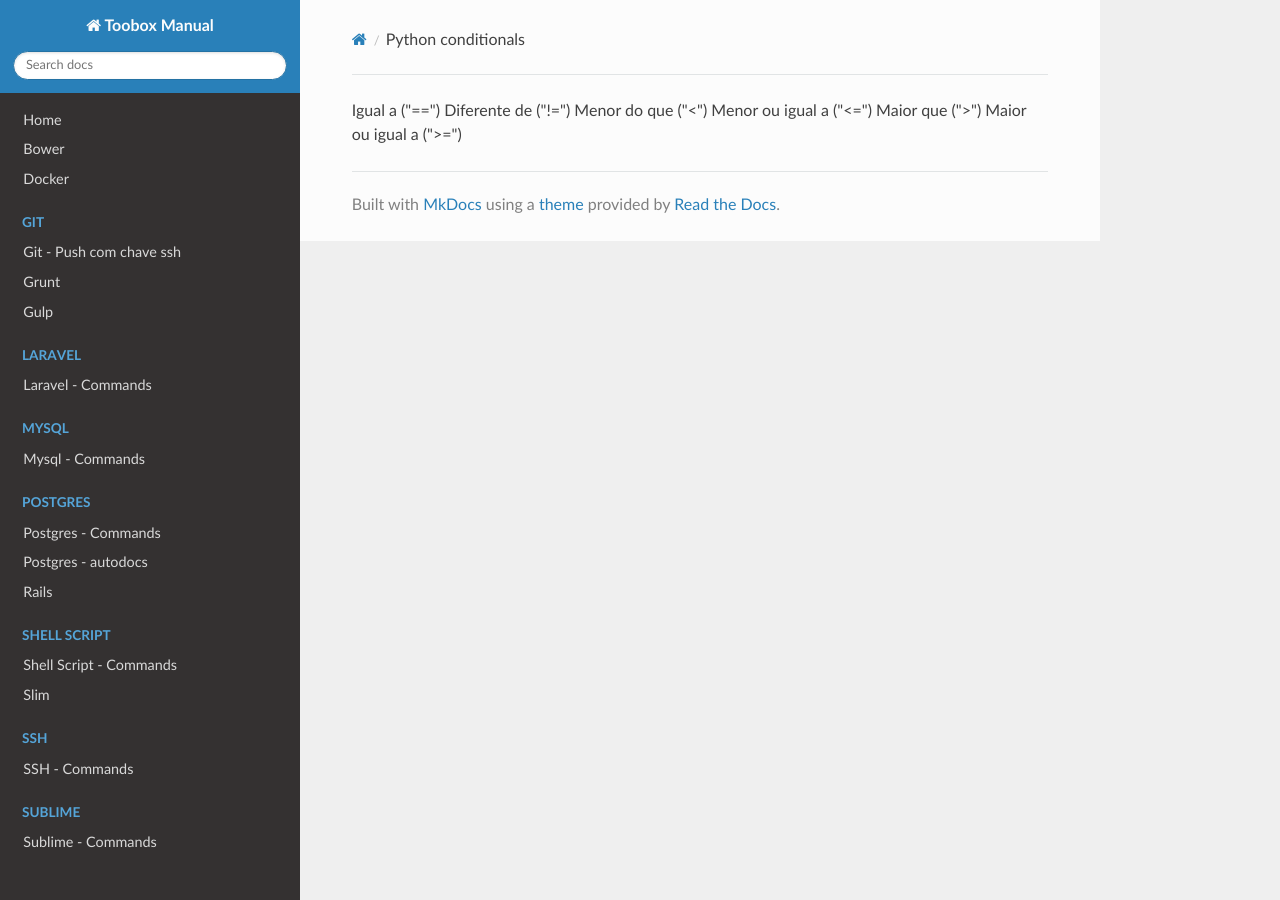
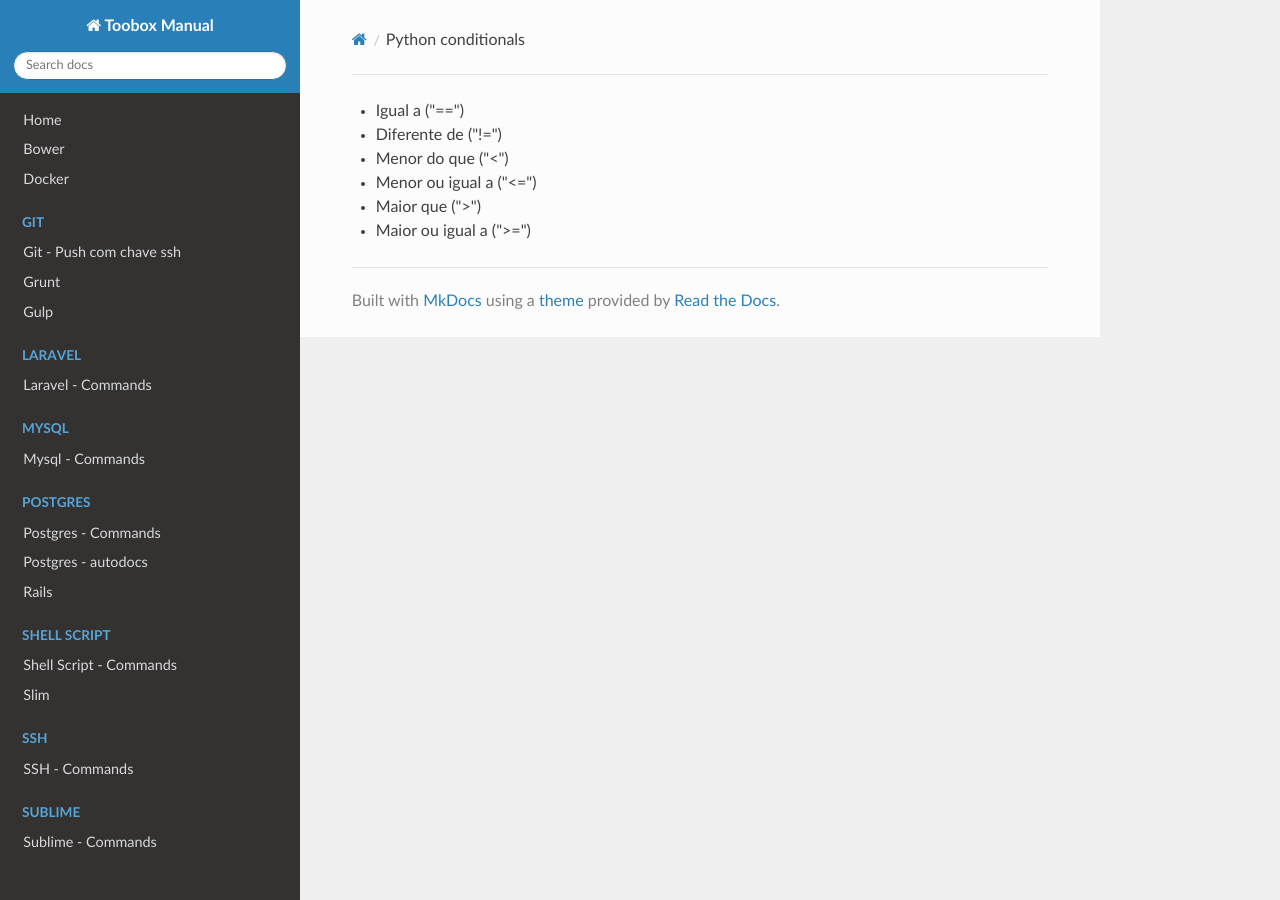
Before and after one commit to intrepidocabral/toolbox-manual, an MkDocs documentation site: the page built from docs/python/python_conditionals.md, in a window 1280 px wide. Built offline with MkDocs 1.6.1, drawn with Linux system fonts in a browser that asks for light colours; nearby versions of some CDN libraries; old or Windows-style settings are respelled for this version of MkDocs.

```diff
--- a/docs/python/python_conditionals.md
+++ b/docs/python/python_conditionals.md
@@ -1,7 +1,7 @@
 
-Igual a ("==")
-Diferente de ("!=")
-Menor do que ("<")
-Menor ou igual a ("<=")
-Maior que (">")
-Maior ou igual a (">=")
+* Igual a ("==")
+* Diferente de ("!=")
+* Menor do que ("<")
+* Menor ou igual a ("<=")
+* Maior que (">")
+* Maior ou igual a (">=")
```
